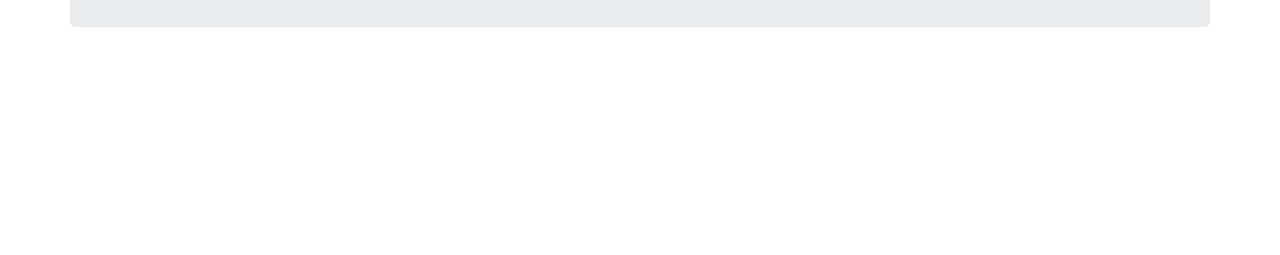
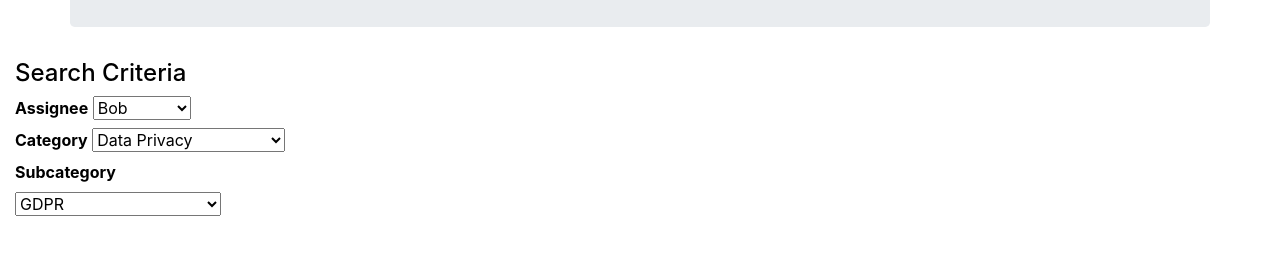
Before and after one commit to mshideler/CyberTickets, a plain HTML site: page index.html in a window 1280 px wide. Shown: the part 157-412 px from the top of the page. Drawn offline with nearby package versions, Linux system fonts and the light colour scheme.

Commit message:
Added search criteria to app.js and index.html

```diff
--- a/index.html
+++ b/index.html
@@ -14,7 +14,7 @@
     <link rel="stylesheet" href="static/css/style.css">
 </head>
 <body>
-    <!--  Jumbotron-->
+    <!--  Jumbotron  -->
     <div class="container">
         <div class="row">
             <div class="col-md-12 jumbotron text-center">
@@ -22,6 +22,33 @@
             </div>
         </div>
     </div>
+
+    <!--  Search Criteria  -->
+    <div class="container-fluid">
+        <div class="row">
+            <div class="col-md-3">
+                <div class="well">
+                    <h4 style="color: black;">Search Criteria</h4>
+                    <form>
+                        <label style="color: black;"><strong>Assignee</strong></label>
+                            <select class="Test" id="holders">
+                            </select>
+                    </form>
+                    <form>
+                        <label style="color: black;"><strong>Category</strong></label>
+                            <select class="Test" id="cats">
+                            </select>
+                    </form>
+                    <form>
+                        <label style="color: black;"><strong>Subcategory</strong></label>
+                            <select class="Test" id="subcats">
+                            </select>
+                    </form>
+                </div>
+            </div>
+        </div>
+    </div>
+
     <script src="https://cdnjs.cloudflare.com/ajax/libs/d3/4.11.0/d3.js"></script>
     <script src="static/js/CleanedTickets.js"></script>
     <script src="static/js/app.js"></script>
--- a/static/js/app.js
+++ b/static/js/app.js
@@ -2,6 +2,37 @@ const tableData = data;
 
 console.log(tableData);
 
+var assignees = ['Bob', 'Allan', 'Charlotte', 'Sebastian', 'Martina', 'Sylviya',
+'Benny', 'Robbin', 'Sean', 'Kareema', 'Cinderalla', 'Aleena',
+'Charles', 'Michael', 'Veronica']
+var categories = ['Data Privacy', 'Cyber Consultation', 'Cyber Security Breach',
+'Security Gap', 'Data Leak']
+var subcategories = ['GDPR', 'BCP/DR', 'Firewall', 'Password non-expiry',
+'Malware Attack', 'New Application Launch',
+'Application Offboarding', 'Insider Threat', 'HIPAA',
+'Segregation of Duties', 'Database Security', 'Secure Development',
+'PCI-DSS', 'Privacy Assessment', 'Obsolete Software', 'Spyware',
+'Unauthorized software', 'Trojan Attack', 'Phishing', 'Vishing',
+'Encryption', 'Access Management', 'Unauthorized access',
+'Third Party Engagement', 'Network Security']
+
+//build assignees options list
+for (i=0; i < assignees.length; i++){
+    var opt = document.createElement("option");
+    document.getElementById("holders").innerHTML += '<option id="' + i + '" value="' + assignees[i] + '">'+assignees[i]+'</option>';
+}
+
+//build categories options list
+for (i=0; i < categories.length; i++){
+    var opt = document.createElement("option");
+    document.getElementById("cats").innerHTML += '<option id="' + i + '" value="' + categories[i] + '">'+categories[i]+'</option>';
+}
+
+//build assignees options list
+for (i=0; i < subcategories.length; i++){
+    var opt = document.createElement("option");
+    document.getElementById("subcats").innerHTML += '<option id="' + i + '" value="' + subcategories[i] + '">'+subcategories[i]+'</option>';
+}
 
 // get table references
 //var tbody = d3.select("tbody");
```
Also changed, not shown: 1 other file.
